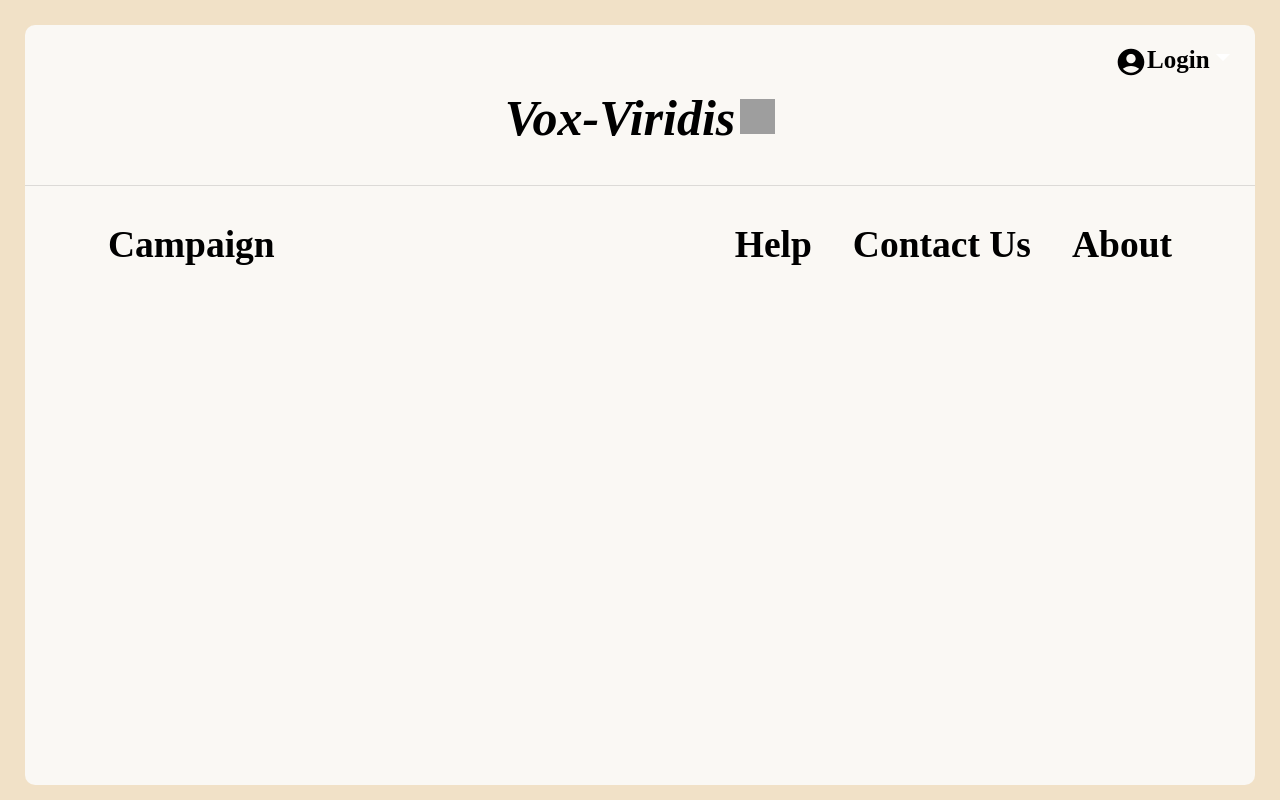
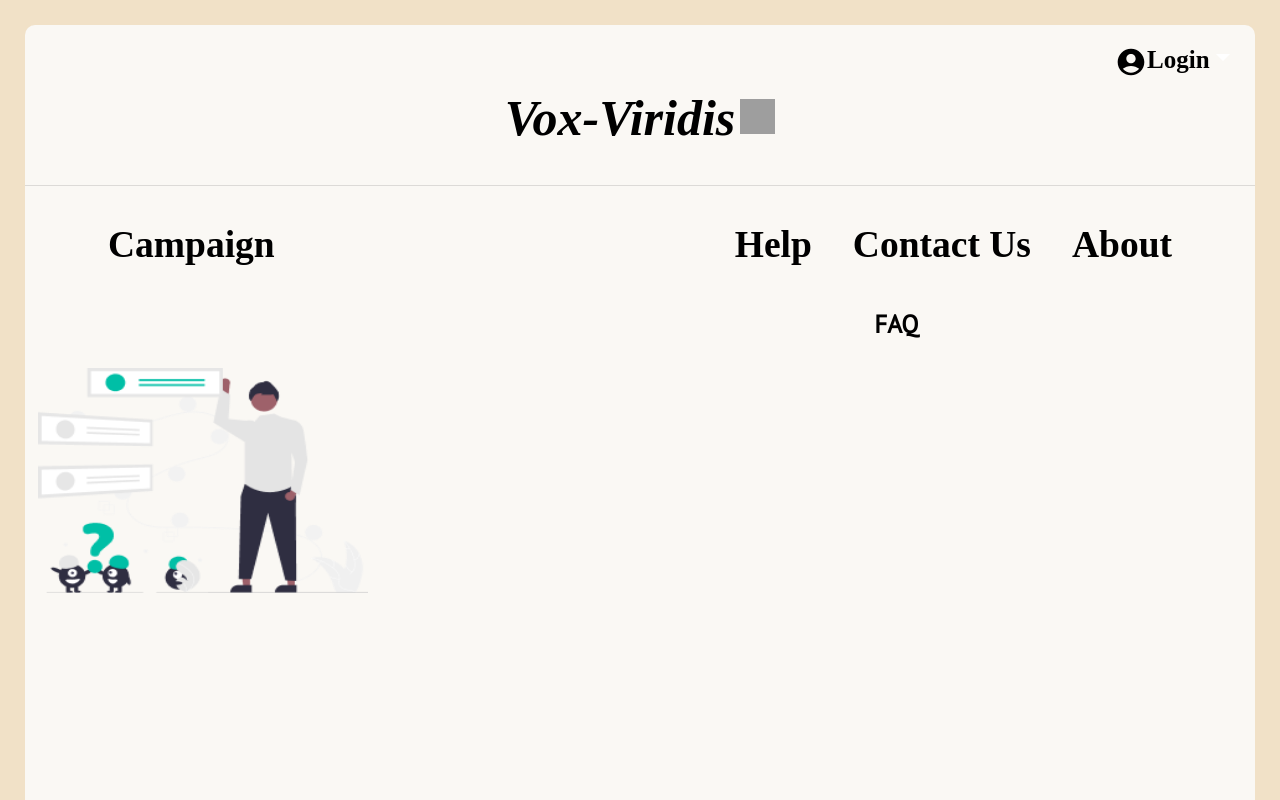
Before and after one commit to cs203t5/cs203t5-frontend, a Next.js app in the folder vox-viridis/: page /help in a window 1280 px wide. Shown: the top 800 px of the page. Built offline with nearby package versions, Linux system fonts and the light colour scheme; grey boxes are pictures that could not be loaded; a web font is replaced by a local one.

Commit message:
added help page details

```diff
--- a/vox-viridis/pages/help/index.js
+++ b/vox-viridis/pages/help/index.js
@@ -1,13 +1,35 @@
 import Navbar from "../../components/Navbar";
 import globalStyle from "../Global.module.css";
+
+const HelpPageDetails= () => {
+    return (
+        <div className="container-fluid">
+            <div className="row" style={{ height: "100vh" }}>
+                <div className="col-5 px-2 py-5">
+                    <img
+                        src="../../Help page image.png"
+                        width="330"
+                        height="225"
+                    />
+                </div>
+                <div className="col-7 px-2 py-2 text-center">
+                    <p style={{fontFamily:"PT Sans"}}>FAQ</p>
+
+                </div>
+            </div>
+        </div>
+    );
+};
 const index = () => {
     return (
         <div>
             <div className={globalStyle.pageBg}>
                 <Navbar />
+                <HelpPageDetails/>
             </div>
         </div>
     );
 };
 
+
 export default index;
--- a/vox-viridis/styles/globals.css
+++ b/vox-viridis/styles/globals.css
@@ -1,10 +1,18 @@
 @import url("http://fonts.cdnfonts.com/css/italiana");
+@import url("https://fonts.googleapis.com/css2?family=Handlee&family=Nanum+Gothic&family=PT+Sans&display=swap");
+
 html,
 body {
     padding: 0;
     margin: 0;
     background-color: #f1e1c7 !important;
     -webkit-font-smoothing: antialiased;
+}
+
+.fonts {
+  font-family: "Handlee", cursive;
+  font-family: "Nanum Gothic", sans-serif;
+  font-family: "PT Sans", sans-serif;
 }
 
 a {
```
Also changed, not shown: vox-viridis/public/Help page image.png (added).
